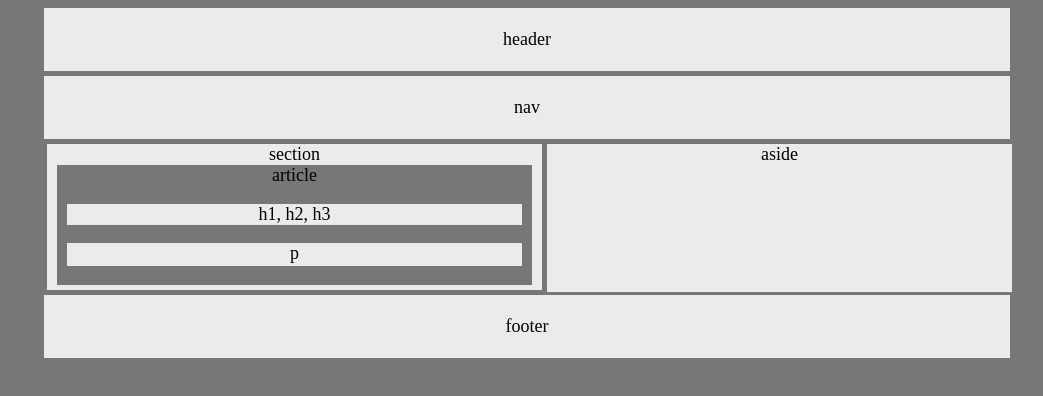
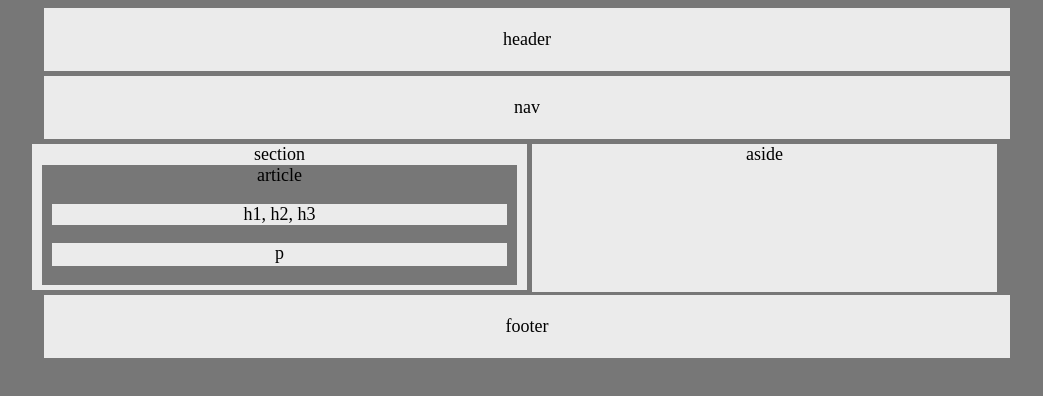
Before and after one commit to Jedimorgan92/HW-WireFrame, a plain HTML site: page index.html in a window 1280 px wide. Shown: the whole page, without its empty margins (121-1164 px from the left). Drawn offline with Linux system fonts and the light colour scheme.

Commit message:
complete

```diff
--- a/style.css
+++ b/style.css
@@ -28,7 +28,7 @@ body {
     text-align: center;
     float: left;
     background-color: #ebebeb;
-    margin-left: 160px;
+    margin-left: 145px;
     margin-right: 5px;
     margin-bottom: 5px;
     padding-bottom: 5px;
```
